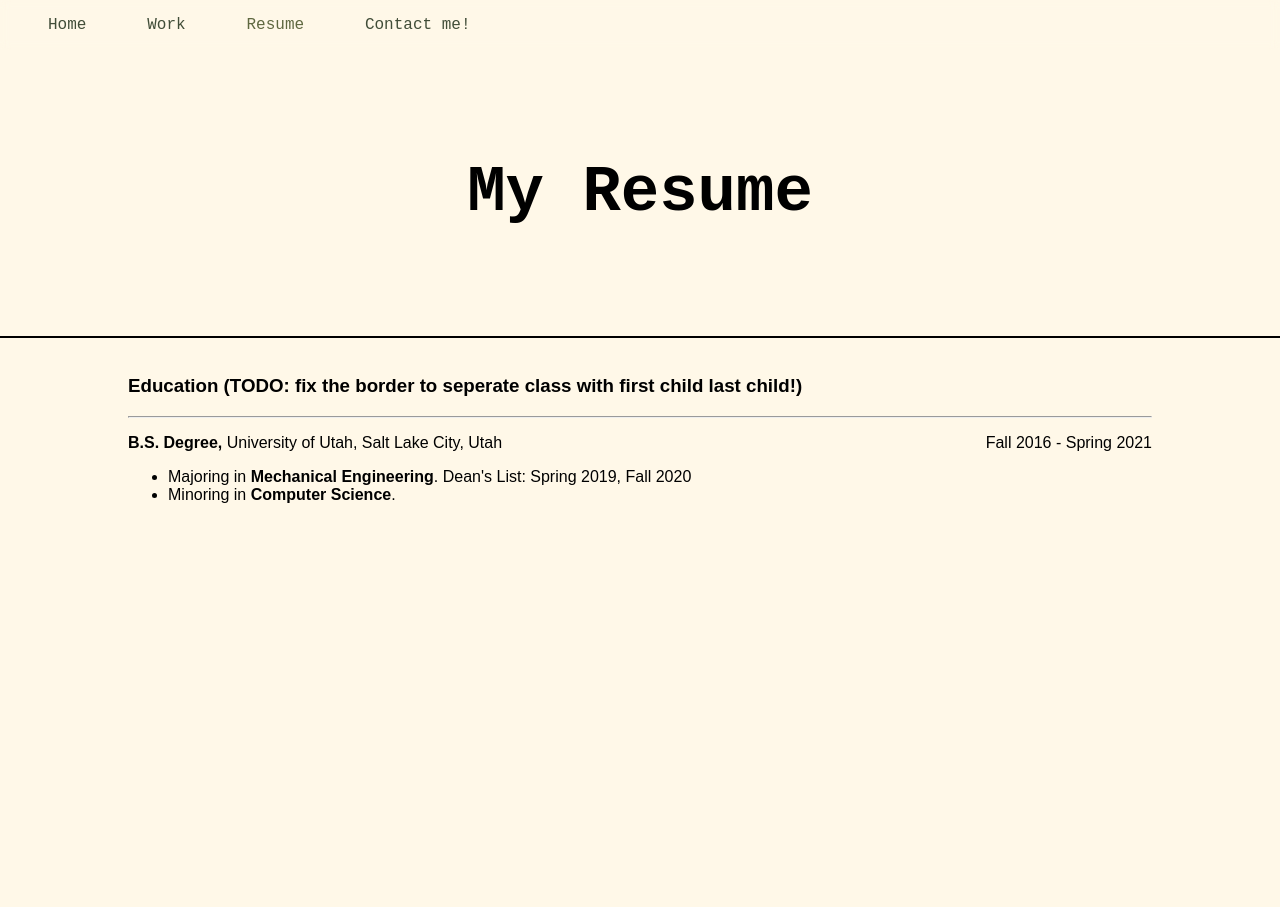
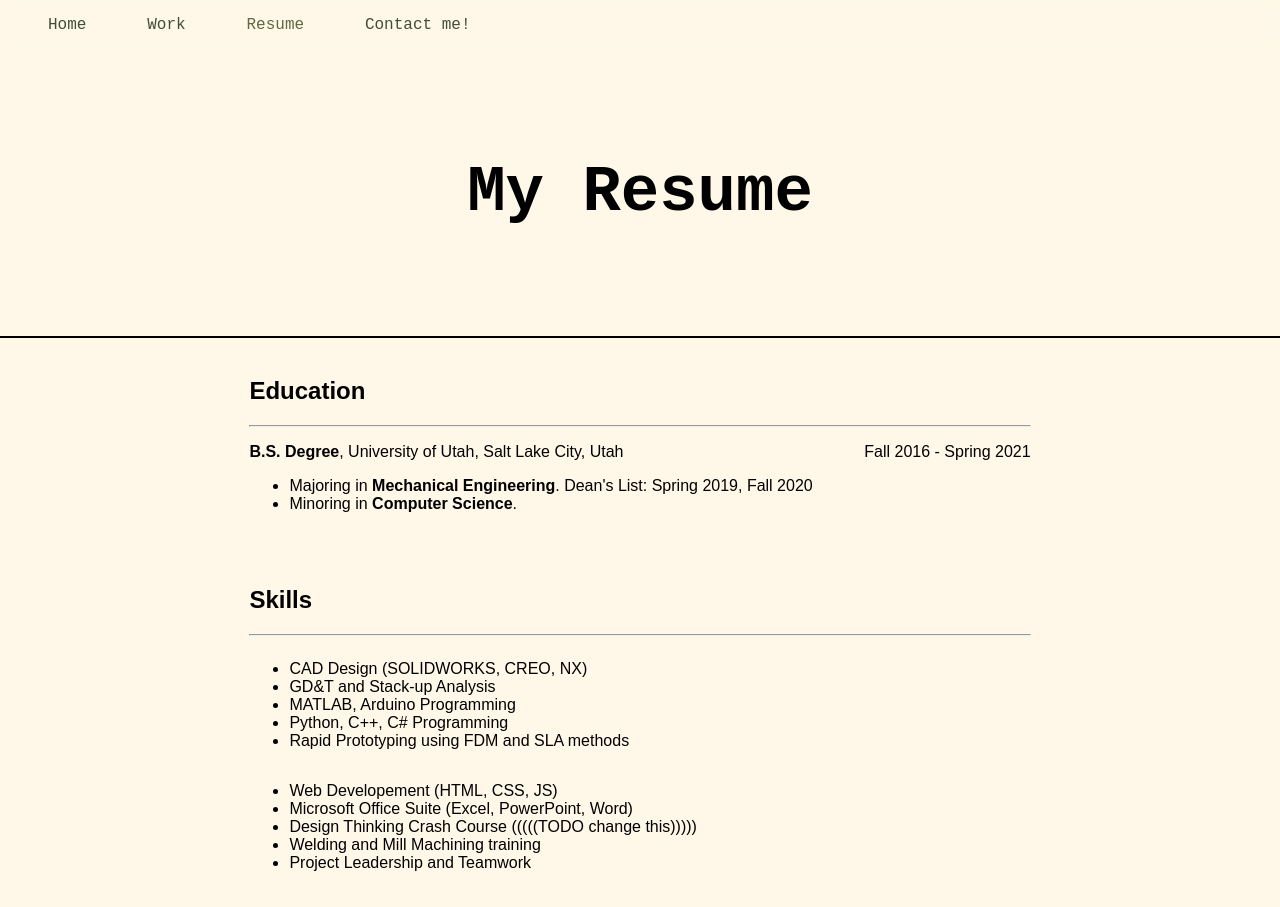
Before and after one commit to alimiskeen/portfolio, a SvelteKit app: page /resume in a window 1280 px wide. Shown: the top 907 px of the page. Before the commit the page ends 800 px from the top, so only its background shows below. Built offline with nearby package versions, Linux system fonts and the light colour scheme; a web font is replaced by a local one.

Commit message:
added project pages, adjusted work and resume pages

```diff
--- /dev/null
+++ b/src/lib/projects/Bucket.svelte
@@ -0,0 +1,2 @@
+<h1>Not yet populated!</h1>
+<p>under construction!</p>
--- /dev/null
+++ b/src/lib/projects/Carbon.svelte
@@ -0,0 +1,2 @@
+<h1>Not yet populated!</h1>
+<p>under construction!</p>
--- /dev/null
+++ b/src/lib/projects/Charger.svelte
@@ -0,0 +1,2 @@
+<h1>Not yet populated!</h1>
+<p>under construction!</p>
--- a/src/routes/resume/+page.svelte
+++ b/src/routes/resume/+page.svelte
@@ -2,21 +2,39 @@
 	<title>Ali's Resume</title>
 </svelte:head>
 
-<div class="continer">
-	<div class="header">
-		<h1>My Resume</h1>
-	</div>
+<div class="header">
+	<h1>My Resume</h1>
+</div>
+<div class="container">
 	<div id="resume">
-		<div id="education">
-			<h3>Education (TODO: fix the border to seperate class with first child last child!)</h3>
+		<div id="education" class="border section-style">
+			<h2>Education</h2>
 			<hr />
 			<p>
-				<b>B.S. Degree,</b> University of Utah, Salt Lake City, Utah
+				<b>B.S. Degree</b>, University of Utah, Salt Lake City, Utah
 				<span class="timeline">Fall 2016 - Spring 2021</span>
 			</p>
 			<ul>
 				<li>Majoring in <b>Mechanical Engineering</b>. Dean's List: Spring 2019, Fall 2020</li>
 				<li>Minoring in <b>Computer Science</b>.</li>
+			</ul>
+		</div>
+		<div id="skills" class="border section-style">
+			<h2>Skills</h2>
+			<hr />
+			<ul>
+				<li>CAD Design (SOLIDWORKS, CREO, NX)</li>
+				<li>GD&T and Stack-up Analysis</li>
+				<li>MATLAB, Arduino Programming</li>
+				<li>Python, C++, C# Programming</li>
+				<li>Rapid Prototyping using FDM and SLA methods</li>
+			</ul>
+			<ul>
+				<li>Web Developement (HTML, CSS, JS)</li>
+				<li>Microsoft Office Suite (Excel, PowerPoint, Word)</li>
+				<li>Design Thinking Crash Course (((((TODO change this)))))</li>
+				<li>Welding and Mill Machining training</li>
+				<li>Project Leadership and Teamwork</li>
 			</ul>
 		</div>
 	</div>
@@ -41,18 +59,25 @@
 	#resume {
 		width: 80%;
 		margin: auto;
+
+		font-family: Arial, Helvetica, sans-serif;
+	}
+	.section-style {
 		padding: 1rem;
+	}
+	.border {
 		border-style: solid;
 		border-color: rgb(103, 103, 103, 0);
 		border-radius: 1em;
-		font-family: Arial, Helvetica, sans-serif;
 	}
-	#resume:hover {
-		border-color: rgb(103, 103, 103);
+	.border:hover {
+		border-color: rgb(103, 103, 103, 0.5);
 	}
 	.timeline {
-		display: inline-block;
 		text-align: right;
 		float: right;
 	}
+	#skills ul {
+		display: inline-block;
+	}
 </style>
--- a/src/routes/work/+page.svelte
+++ b/src/routes/work/+page.svelte
@@ -62,9 +62,10 @@
 		width: 90%;
 	}
 	.filter {
-		height: 5rem;
 		width: 100%;
 		padding-left: 5rem;
+		padding-right: 5rem;
+		margin-bottom: 1rem;
 	}
 	span {
 		user-select: none;
```
Also changed, not shown: src/lib/projects/projectDatabase.js (+6 -3 lines), src/routes/work/[project]/+page.server.js (deleted, +0 -12 lines).
